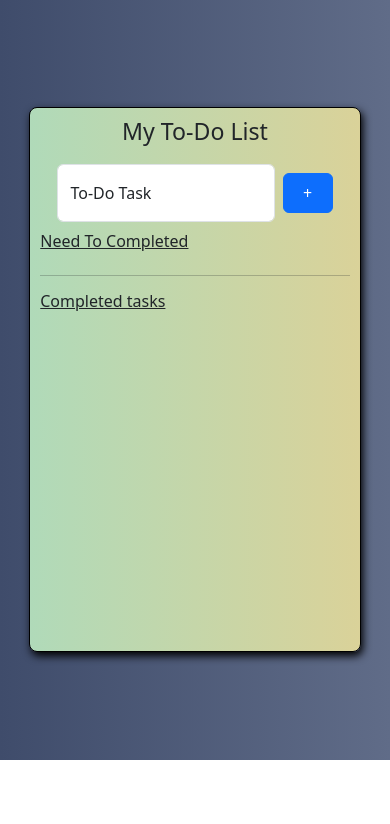
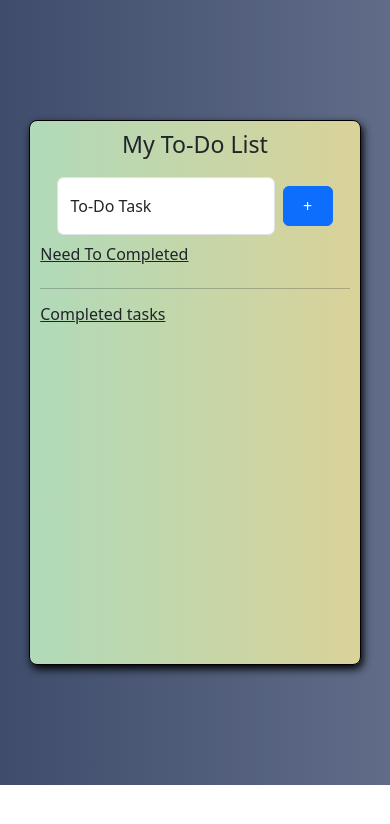
Before and after one commit to sumanthreddy217/To-Do-List, a React (Vite) app: page / in a window 390 px wide. Shown: the top 824 px of the page. Built offline with nearby package versions, Linux system fonts and the light colour scheme.

Commit message:
code modify

```diff
--- a/src/App.css
+++ b/src/App.css
@@ -66,7 +66,7 @@
 @media (max-width: 480px) {
   .main-body {
     width: 100%;
-    height: 90vh;
+    height: 93vh;
   }
 
   .todo-list-mainDiv {
```
Also changed, not shown: 4 other files (tests, documents, lock files or other folders).
